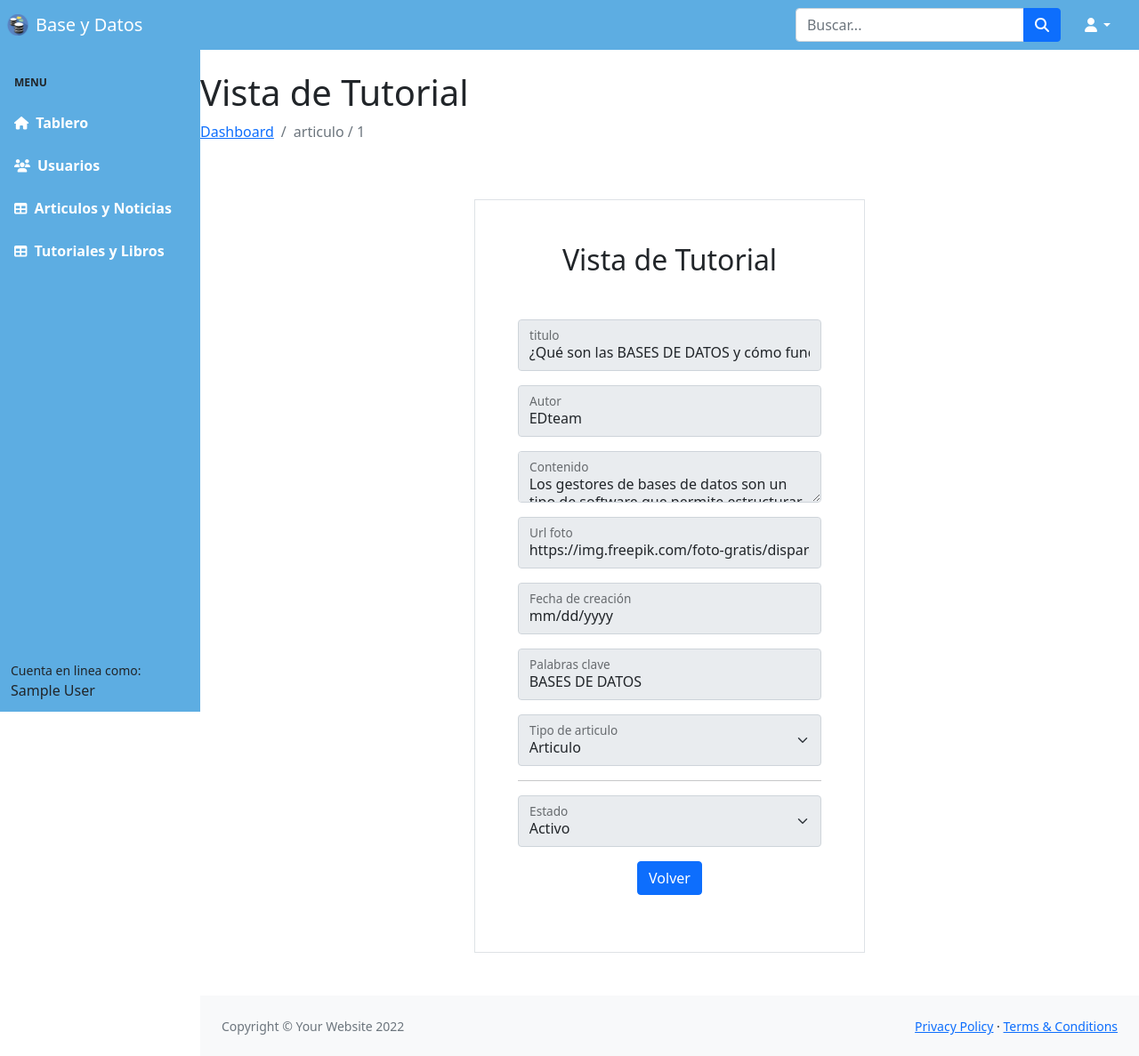
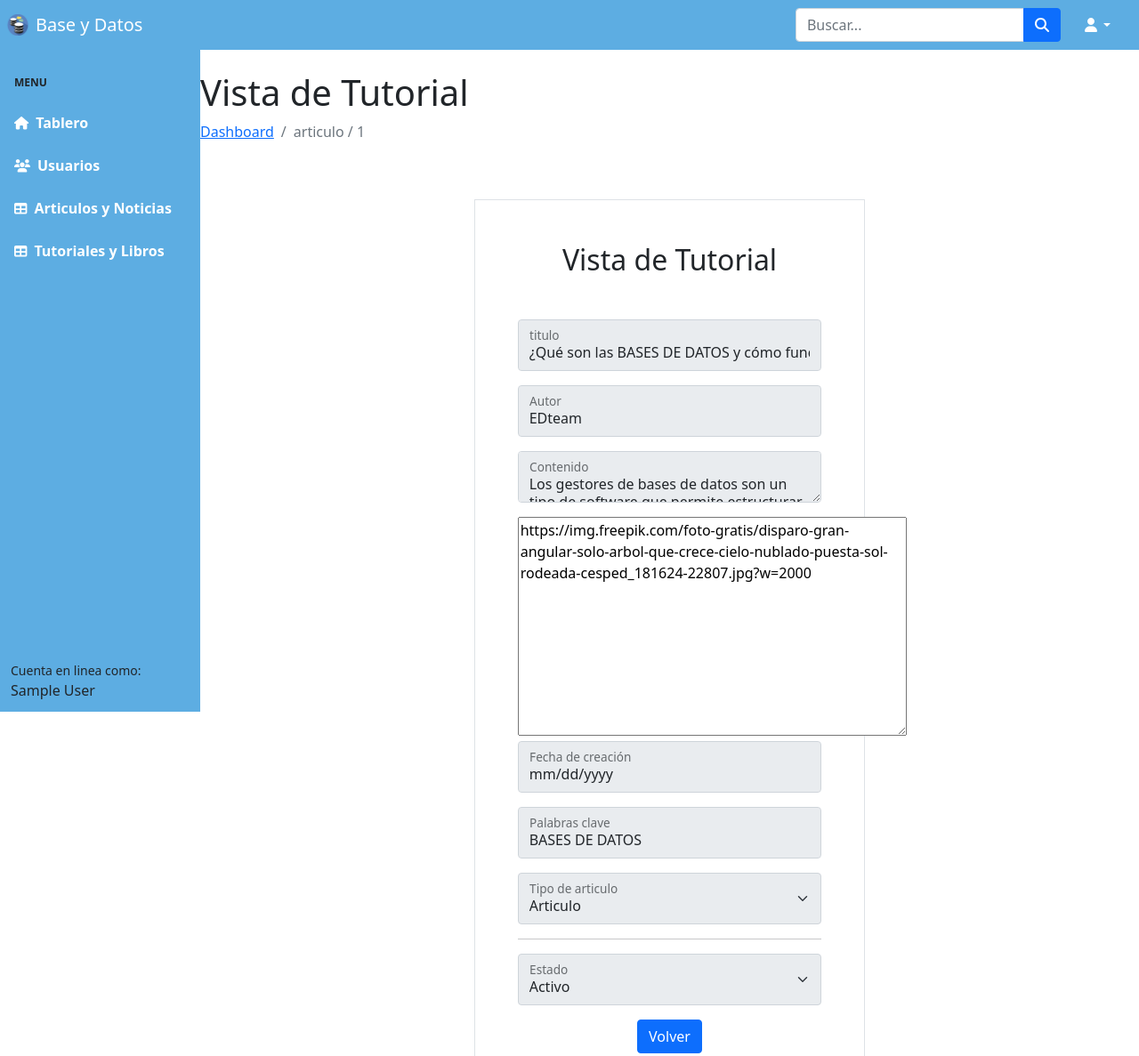
Before and after one commit to RichDany16/praticaweb, a PHP site: page /pgadminphp/vertuto.php?id=1 in a window 1280 px wide. Shown: the top 1187 px of the page at 89% size. Before the commit the page ends 1163 px from the top, so only its background shows below. Run offline with PHP 8.4, Linux system fonts and the light colour scheme; the visitor is signed in with stand-in values (Sample User, id 1); data comes from the database, SQL or seed files in the repository; some libraries are stand-ins or nearby versions.

```diff
--- a/pgadminphp/vertuto.php
+++ b/pgadminphp/vertuto.php
@@ -72,11 +72,8 @@ $tuto1 = $data[0];
 
 
           <div class="form-floating mb-3">
-            <input disabled value="<?php echo $tuto1["photo"];  ?>" type="url" class="form-control" placeholder="https://" name="photo">
-            <label for="photo">Url foto</label>
-            <span class="help-block text-danger" id="repassword-span"></span>
-          </div>
-
+          <textarea name="" id="" cols="45" rows="10"><?php echo $tuto1["photo"];  ?>
+          </textarea>
           <div class="form-floating mb-3">
             <input disabled name="date" value="<?php echo $tuto1["date"] ?>" class="form-control" id="date" type="date" placeholder="Fecha" required />
             <label for="date">Fecha de creación</label>
```
Also changed, not shown: pgadminphp/edittuto.php (+6 -3 lines).
